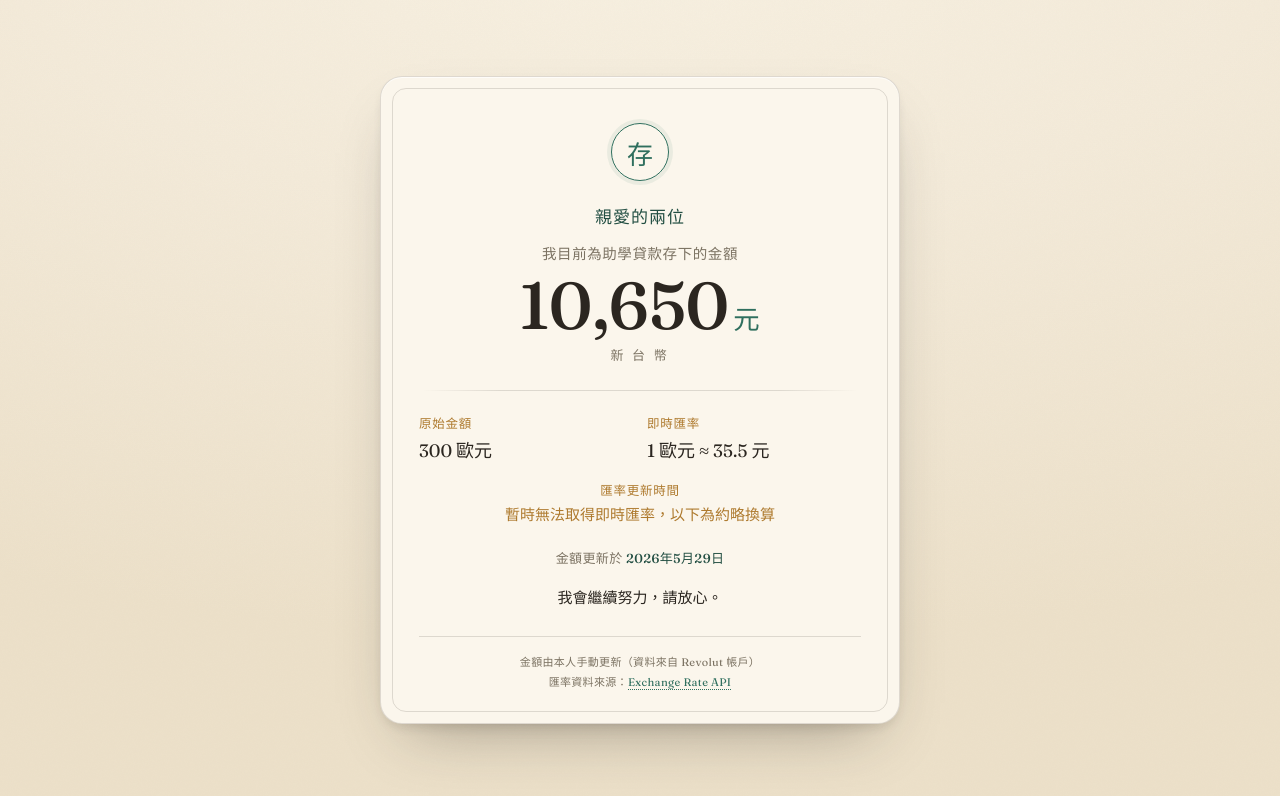
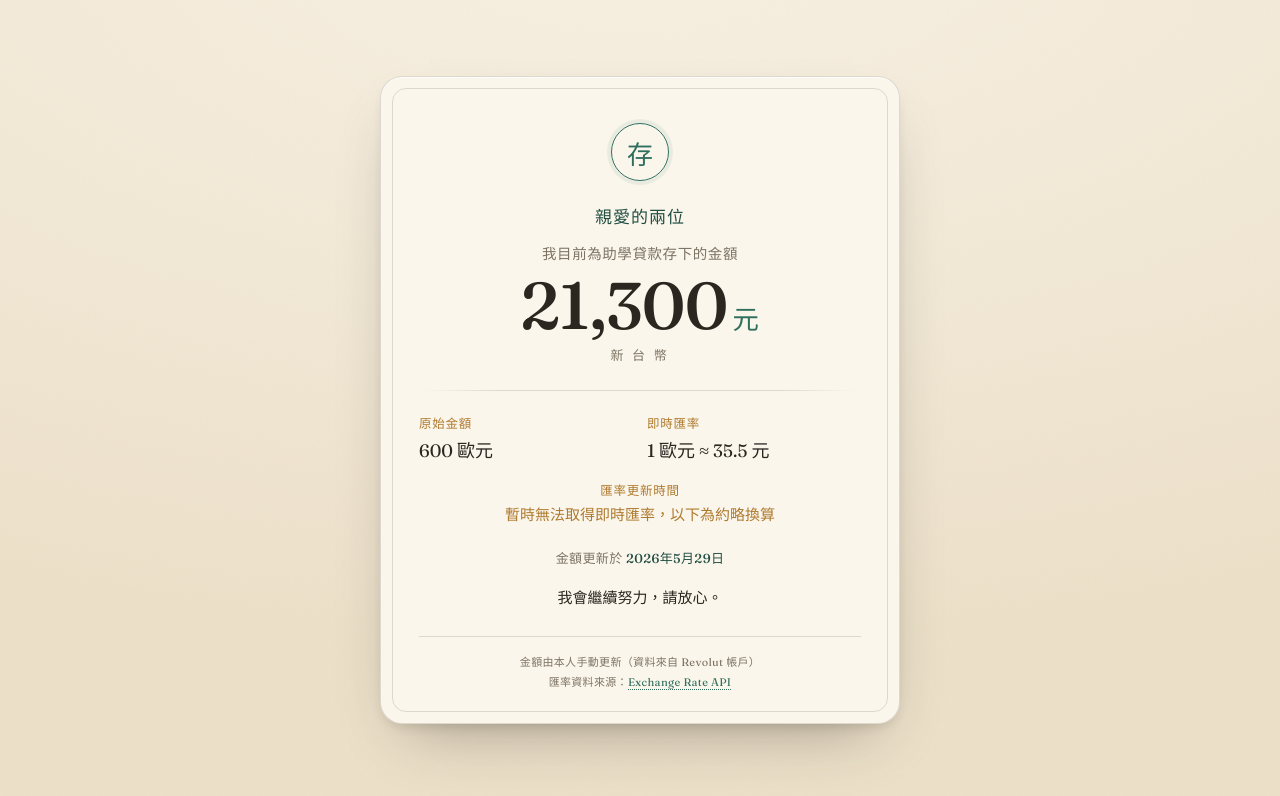
Before and after one commit to beltima/savings-student-loan-fubon, a plain HTML site: page index.html in a window 1280 px wide. Drawn offline with Linux system fonts and the light colour scheme; no server answers.

Commit message:
Update savingsEur value from 300 to 600

```diff
--- a/index.html
+++ b/index.html
@@ -13,7 +13,7 @@
      ================================================================= -->
 <script>
 window.CONFIG = {
-  savingsEur:  300,            // ← 你的歐元存款金額
+  savingsEur:  600,            // ← 你的歐元存款金額
   lastUpdated: "2026-05-29",    // ← 更新日期（年-月-日）
 
   greeting:    "親愛的兩位",        // 問候語（可改或留空 ""）
```
